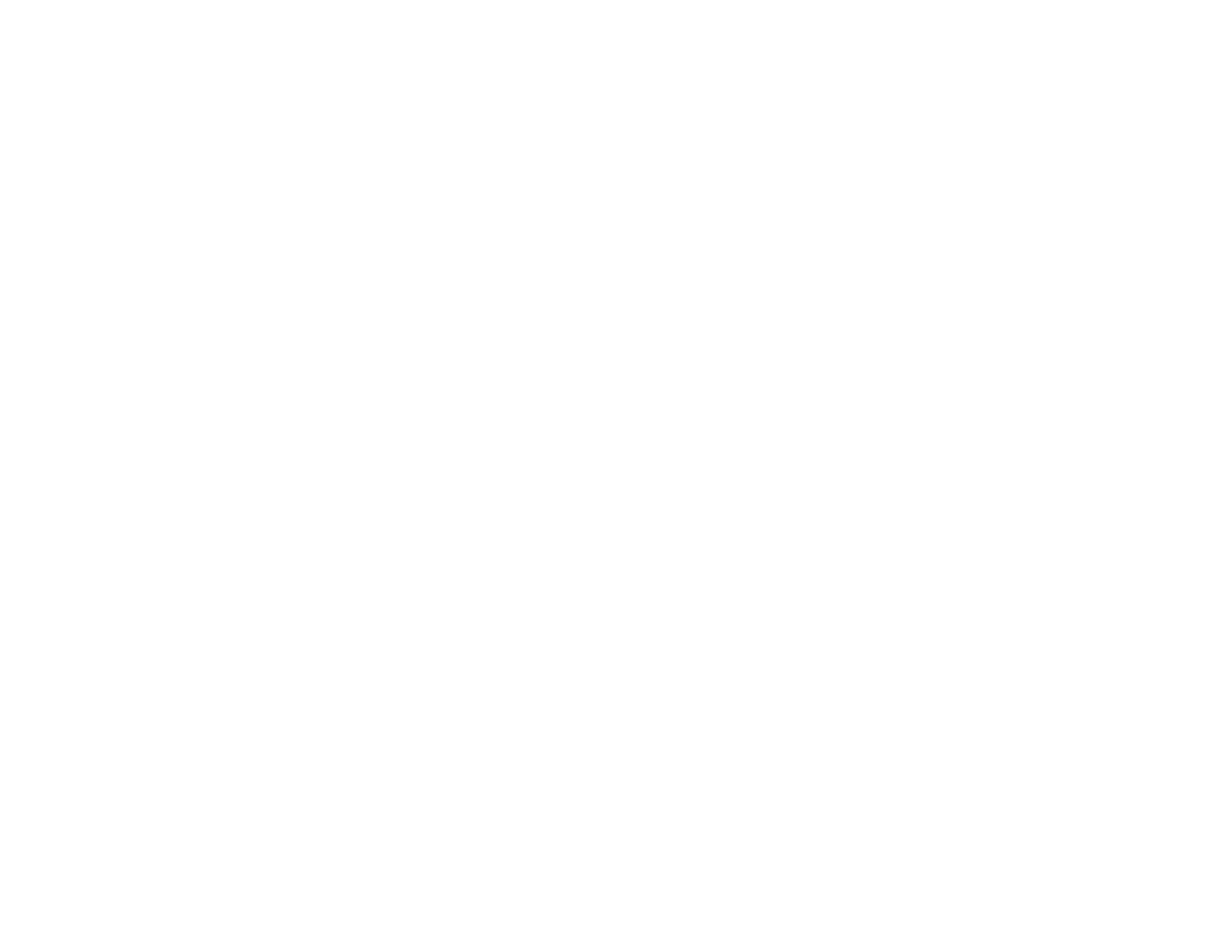
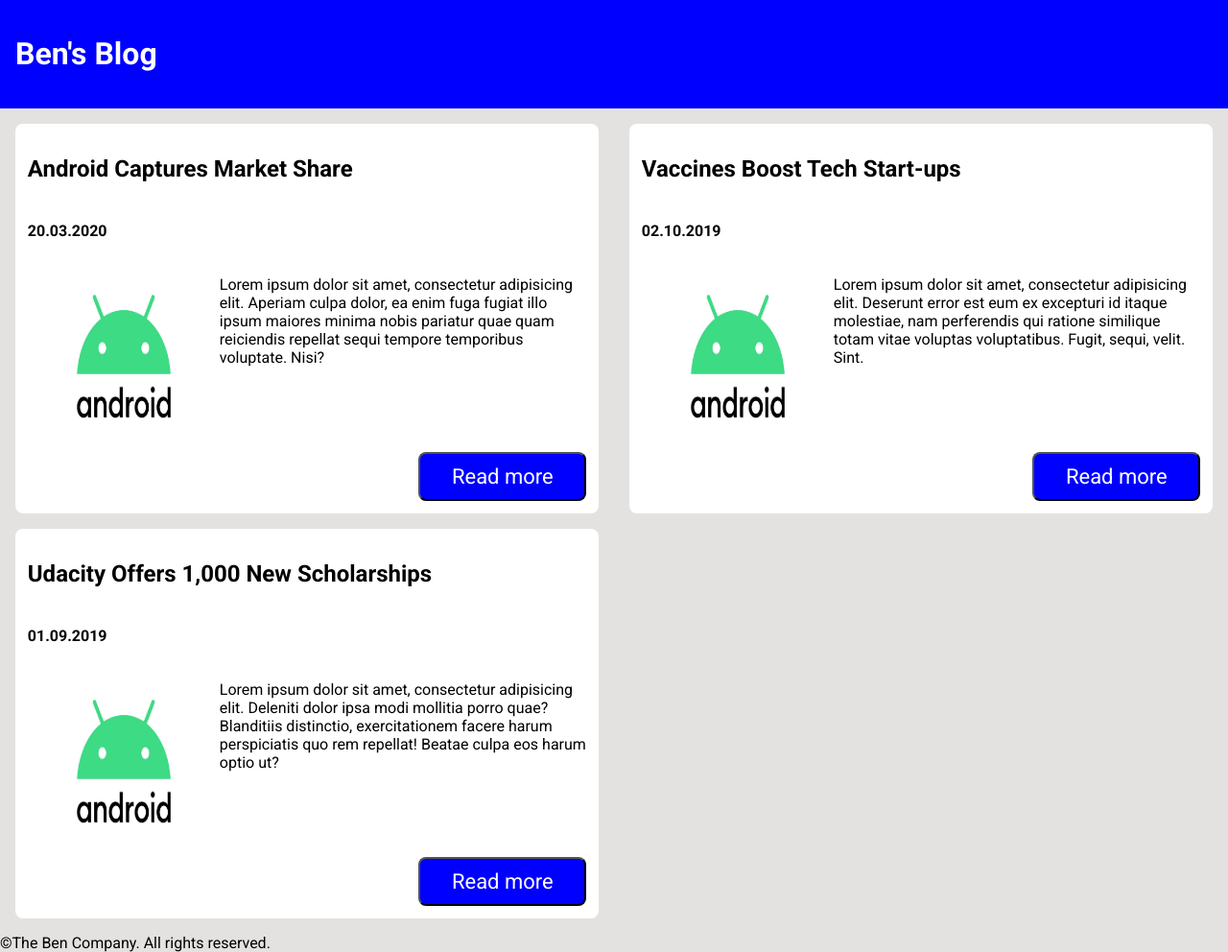
Before and after one commit to BenGoBlue05/blog, a plain HTML site: page index.html in a window 1280 px wide. Shown: the whole page at 96% size. Before the commit the page ends 800 px from the top, so only its background shows below. Drawn offline with Linux system fonts and the light colour scheme.

Commit message:
Add home page

```diff
--- a/index.html
+++ b/index.html
@@ -2,9 +2,61 @@
 <html lang="en">
 <head>
     <meta charset="UTF-8">
-    <title>Blog</title>
+    <title>Home</title>
+    <link rel="stylesheet" href="styles/main.css">
+    <link rel="stylesheet" href="https://fonts.googleapis.com/css?family=Roboto:300,400,500,700">
 </head>
 <body>
-
+<div>
+    <header class="header">
+        <h1>Ben's Blog</h1>
+    </header>
+</div>
+<div class="grid-layout">
+    <article class="card">
+        <div class="card-header">
+            <h2>Android Captures Market Share</h2>
+            <h4>20.03.2020</h4>
+        </div>
+        <img class="card-image" src="img/android_logo.jpg" alt="Android logo"/>
+        <div class="blog-text">
+            <p>Lorem ipsum dolor sit amet, consectetur adipisicing elit. Aperiam culpa dolor, ea enim fuga fugiat illo
+                ipsum maiores minima nobis pariatur quae quam reiciendis repellat sequi tempore temporibus voluptate.
+                Nisi?
+            </p>
+        </div>
+        <button class="card-footer button">Read more</button>
+    </article>
+    <article class="card">
+        <div class="card-header">
+            <h2>Vaccines Boost Tech Start-ups</h2>
+            <h4>02.10.2019</h4>
+        </div>
+        <img class="card-image" src="img/android_logo.jpg" alt="Android logo"/>
+        <div class="blog-text">
+            <p>Lorem ipsum dolor sit amet, consectetur adipisicing elit. Deserunt error est eum ex excepturi id itaque
+                molestiae, nam perferendis qui ratione similique totam vitae voluptas voluptatibus. Fugit, sequi, velit.
+                Sint.</p>
+        </div>
+        <button class="card-footer button">Read more</button>
+    </article>
+    <article class="card">
+        <div class="card-header">
+            <h2>Udacity Offers 1,000 New Scholarships</h2>
+            <h4>01.09.2019</h4>
+        </div>
+        <img class="card-image" src="img/android_logo.jpg" alt="Android logo"/>
+        <div class="blog-text">
+            <p>Lorem ipsum dolor sit amet, consectetur adipisicing elit. Deleniti dolor ipsa modi mollitia porro quae?
+                Blanditiis distinctio, exercitationem facere harum perspiciatis quo rem repellat! Beatae culpa eos harum
+                optio ut?
+            </p>
+        </div>
+        <button class="card-footer button">Read more</button>
+    </article>
+</div>
+<footer class="footer">
+    <p>&copy;The Ben Company. All rights reserved.</p>
+</footer>
 </body>
 </html>
--- a/styles/main.css
+++ b/styles/main.css
@@ -0,0 +1,100 @@
+/* override browser default */
+html,
+body {
+    margin: 0;
+    padding: 0;
+}
+
+/* use viewport-relative units to cover page fully */
+body {
+    height: 100vh;
+    width: 100vw;
+}
+
+/* include border and padding in element width and height */
+* {
+    box-sizing: border-box;
+}
+
+/* full-sized  container that fills up the page */
+div {
+    width: 100%;
+}
+
+body {
+    font-family: "Roboto";
+    background-color: rgb(228, 225, 225);
+}
+
+.grid-layout {
+    display: grid;
+    grid-template-columns: 1fr;
+}
+
+.header {
+    background-color: blue;
+    color: white;
+    padding: 16px;
+}
+
+.button {
+    background-color: blue;
+    color: white;
+    border-radius: 8px;
+    padding: 0.5em;
+    width: 30%;
+    font-size: 22px;
+    font-family: 'Roboto';
+}
+
+.content {
+    grid-area: ct;
+}
+
+.footer {
+    grid-area: ft;
+    margin-bottom: 10px;
+}
+
+.card {
+    display: grid;
+    grid-template-columns: repeat(3, 1fr);
+    grid-template-areas: "ch ch ch" "pic bt bt" "cf cf cf";
+    border-radius: 8px;
+    margin-top: 16px;
+    margin-left: 16px;
+    margin-right: 16px;
+    padding: 0.8em;
+    background-color: white;
+}
+
+.card-header {
+    grid-area: ch;
+    display: flex;
+    flex-direction: column;
+    justify-content: center;
+}
+
+.card-image {
+    grid-area: pic;
+    width: 200px;
+    height: 200px;
+    background-size: cover;
+}
+
+.blog-text {
+    grid-area: bt;
+}
+
+.card-footer {
+    grid-area: cf;
+    position: relative;
+    left: 70%;
+}
+
+@media (min-width: 1000px) {
+
+    .grid-layout {
+        grid-template-columns: repeat(2, 1fr);
+    }
+}
```
Also changed, not shown: img/android_logo.jpg (added).
